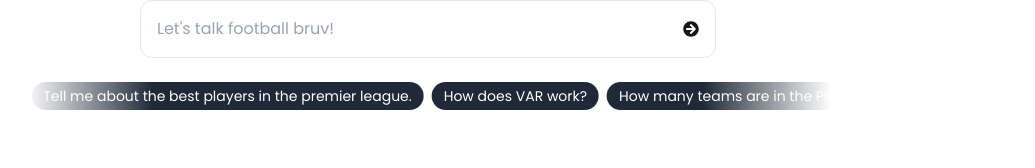
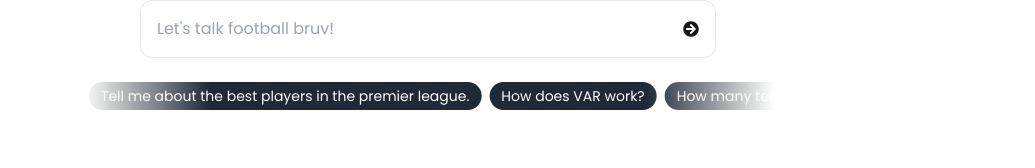
Before and after one commit to godwinolle/Ball-KnowersGPT, a Next.js app in the folder frontend/: page / in a window 1280 px wide. Shown: the part 264-432 px from the top of the page, without its empty margins (212-1247 px from the left). Built offline with nearby package versions, Linux system fonts and the light colour scheme; no server answers.

Commit message:
margin fix to redeploy

```diff
--- a/frontend/src/app/components/chat.tsx
+++ b/frontend/src/app/components/chat.tsx
@@ -88,7 +88,7 @@ const Chat = () => {
                 </button>
             </form>
             { error && <div className="text-red-500 mb-2 w-[90%] md:w-[50%] mx-auto">{error}</div> }
-            <div className='mx-auto w-full md:w-[70%]'>
+            <div className='mx-auto w-full md:w-[60%]'>
                 <div className='p-2 flex gap-2 overflow-x-auto scrollbar-hide [mask-image:_linear-gradient(to_right,transparent_0,_black_128px,_black_calc(100%-128px),transparent_100%)]' style={{ scrollSnapType: "x mandatory" }}>
                     <div className='animate-infinite-scroll flex gap-2'>
                         { suggestionsListOne.map((suggestion, i) => (
```
